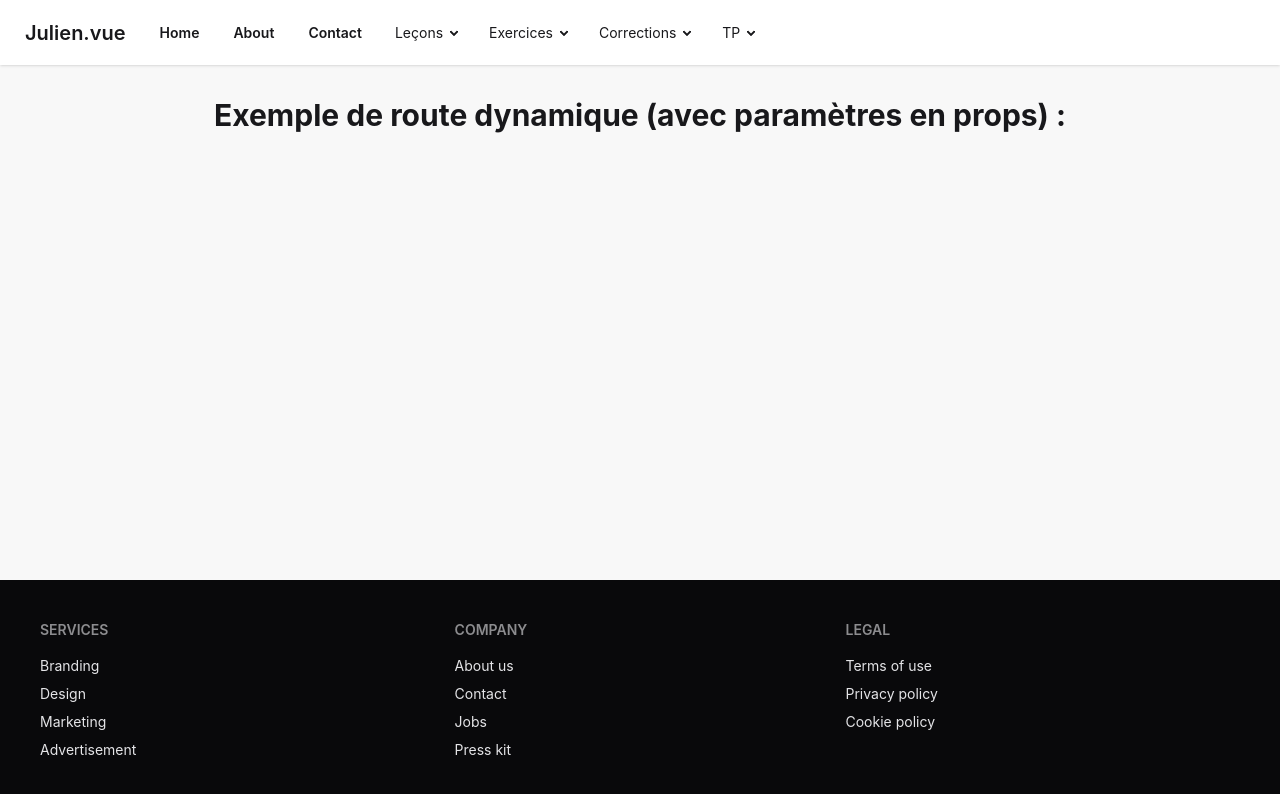
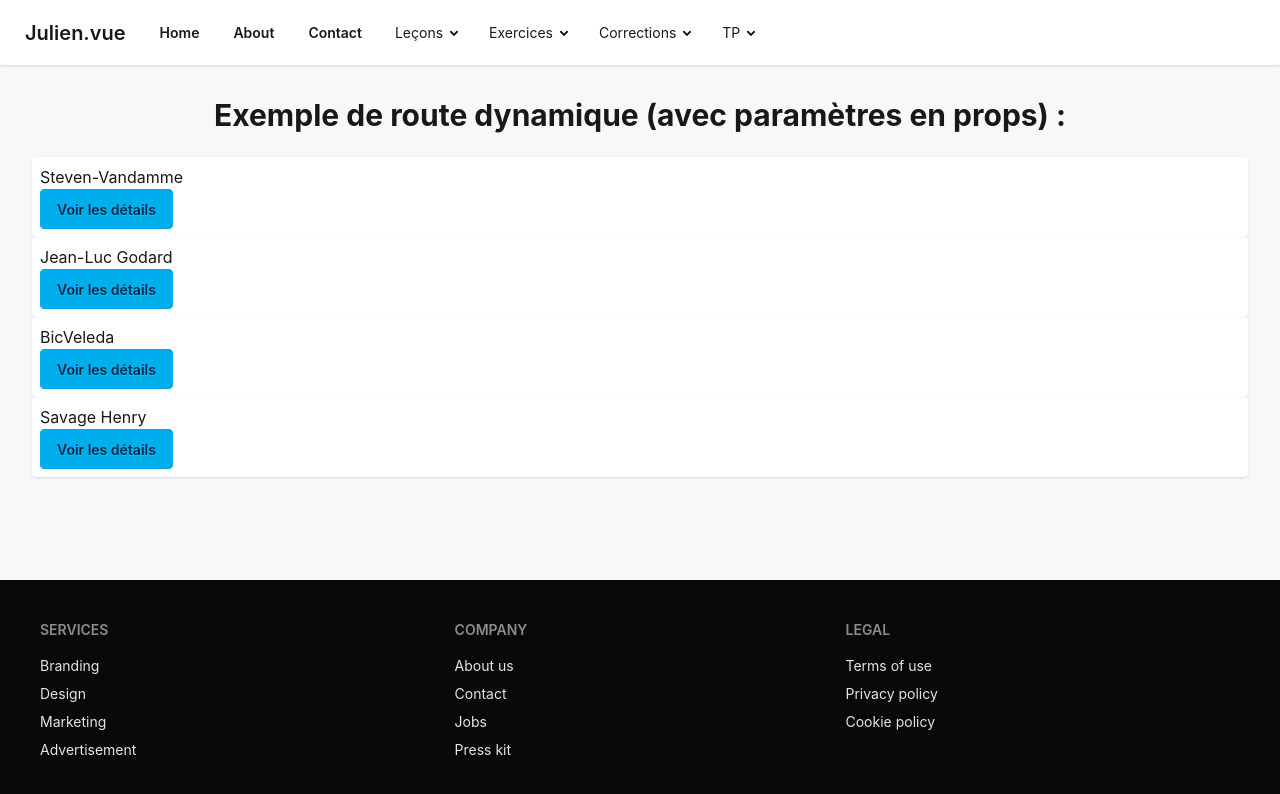
Before and after one commit to juliencongras/julien.vue, a Vue app: page /tp/router_and_props in a window 1280 px wide. Shown: the top 794 px of the page. Built offline with nearby package versions, Linux system fonts and the light colour scheme.

Commit message:
tp router and props

```diff
--- /dev/null
+++ b/src/components/DetailsPageTp.vue
@@ -0,0 +1,31 @@
+<template>
+    <h1 class="text-3xl font-bold mb-6 text-center">Détails de l'élément {{ userName }}</h1>
+    <div class="card bg-base-100 shadow-xl rounded-box p-6">
+        <div class="card-body">
+            <h2 class="text-2xl font-bold mb-4">Identifiant (ID) : <span class="badge badge-accent">{{ userID }}</span></h2>
+            <p>Ceci est une page de détail dynamique pour l'"l"ment indentifié par l'ID **{{ userID }}**</p>
+            <p>(Nom : **{{ userName }}**).</p>
+            <router-link class="btn btn-outline btn-accent" to="/tp/router_and_props">Retour</router-link>
+        </div>
+    </div>
+</template>
+
+<script setup lang='js'>
+import { defineProps } from 'vue'
+
+const props = defineProps({
+    userID: {
+        type: Number,
+        required: true
+    },
+    userName: {
+        type: String,
+        required: true
+    },
+});
+
+</script>
+
+<style scoped lang="css">
+/* Les styles sont gérés par DaisyUI et Tailwind, pas de CSS supplémentaire n'est nécessaire ici. */
+</style>
--- a/src/router/index.js
+++ b/src/router/index.js
@@ -211,6 +211,11 @@ const router = createRouter({
         {
             path: '/tp/router_and_props',
             component: () => import('../views/tp/tp-router-and-props.vue')
+        },
+        {
+            path: '/tp/router_and_props/:id',
+            component: () => import('../views/tp/tp-router-and-props-user-details.vue'),
+            props: true
         }
 
     ]
--- /dev/null
+++ b/src/views/tp/tp-router-and-props-user-details.vue
@@ -0,0 +1,10 @@
+<template>
+    <DetailsPageTp
+    :user-i-d="1"
+    :user-name="jej" />
+</template>
+
+<script setup lang='js'>
+import DetailsPageTp from '../../components/DetailsPageTp.vue';
+import { ref } from 'vue';
+</script>
--- a/src/views/tp/tp-router-and-props.vue
+++ b/src/views/tp/tp-router-and-props.vue
@@ -1,8 +1,23 @@
 <template>
     <h1 class="text-3xl font-bold mb-6 text-center">Exemple de route dynamique (avec paramètres en props) :</h1>
+    <div  class="p-2 rounded bg-base-100 shadow-sm" v-for="(unUser, index) in usersList" :key="unUser.userID">
+        <p>{{ unUser.userName }}</p>
+        <router-link class="btn btn-outline btn-info" to="/tp/router_and_props/"
+        :to="{
+          path: '/tp/router_and_props/',
+          params: {id: unUser.userID}
+        }">Voir les détails</router-link>
+    </div>
 </template>
 
 <script setup lang='js'>
 import { ref } from 'vue';
 
+const usersList = ref([
+    {userID: 0, userName: "Steven-Vandamme"},
+    {userID: 1, userName: "Jean-Luc Godard"},
+    {userID: 2, userName: "BicVeleda"},
+    {userID: 3, userName: "Savage Henry"}
+])
+
 </script>
```
